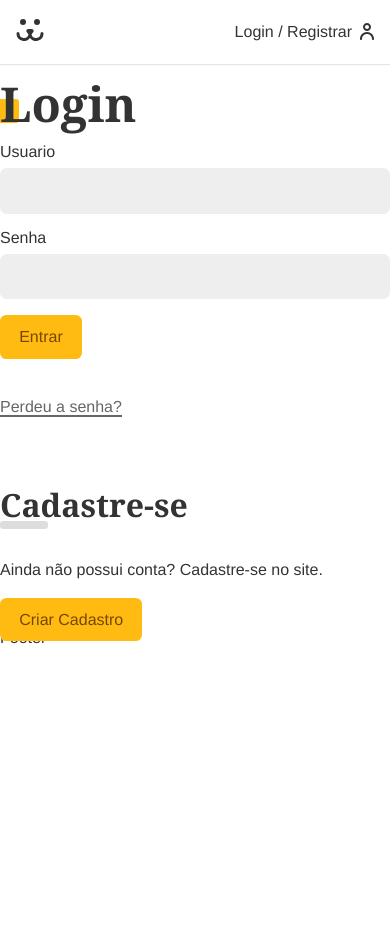
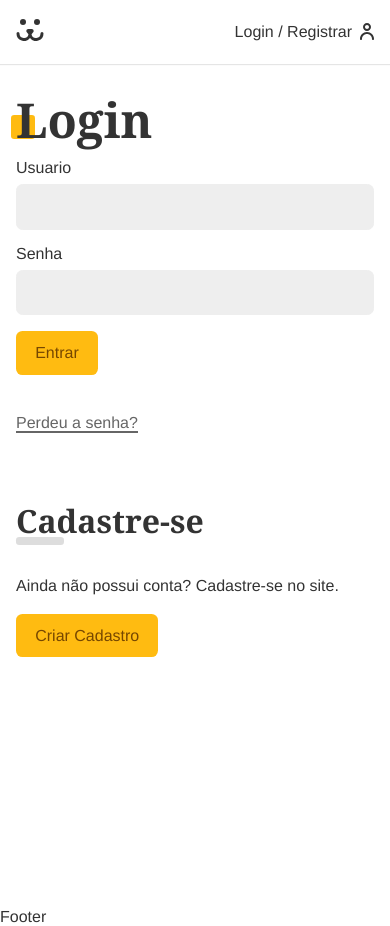
Before and after one commit to joao-xarrua/react-project, a React (Create React App) app: page /login in a window 390 px wide. Before the commit the page ends 844 px from the top, so only its background shows below. Built offline with nearby package versions, Linux system fonts and the light colour scheme.

Commit message:
Estilo do login finalizado e responsivo

```diff
--- a/src/Components/Login/Login.js
+++ b/src/Components/Login/Login.js
@@ -5,6 +5,7 @@
 import LoginPasswordLost from "./LoginPasswordLost";
 import LoginPasswordReset from "./LoginPasswordReset";
 import { UserContext } from "../../UserContext";
+import styles from "./Login.module.css";
 
 const Login = () => {
   const { login } = React.useContext(UserContext);
@@ -14,7 +15,8 @@
   }
 
   return (
-    <div>
+    <section className={styles.login}>
+      <div className={styles.forms}>
         <Routes>
           <Route path="/" element={<LoginForm />} />
           <Route path="criar" element={<LoginCreate />} />
@@ -22,6 +24,7 @@
           <Route path="resetar" element={<LoginPasswordReset />} />
         </Routes>
       </div>
+    </section>
   );
 };
 
--- /dev/null
+++ b/src/Components/Login/Login.module.css
@@ -0,0 +1,32 @@
+.login {
+  display: grid;
+  grid-template-columns: 1fr 1fr;
+  min-height: 100vh;
+  gap: 2rem;
+}
+
+.login::before {
+  content: "";
+  display: block;
+  background: url("../../Assets/login.jpg") no-repeat center center;
+  background-size: cover;
+}
+
+.forms {
+  max-width: 30rem;
+  padding: 1rem;
+}
+
+@media (max-width: 40rem) {
+  .login {
+    grid-template-columns: 1fr;
+  }
+
+  .login::before {
+    display: none;
+  }
+
+  .forms {
+    max-width: 100%;
+  }
+}
```
Lines whose indentation alone changed are shown as unchanged.
